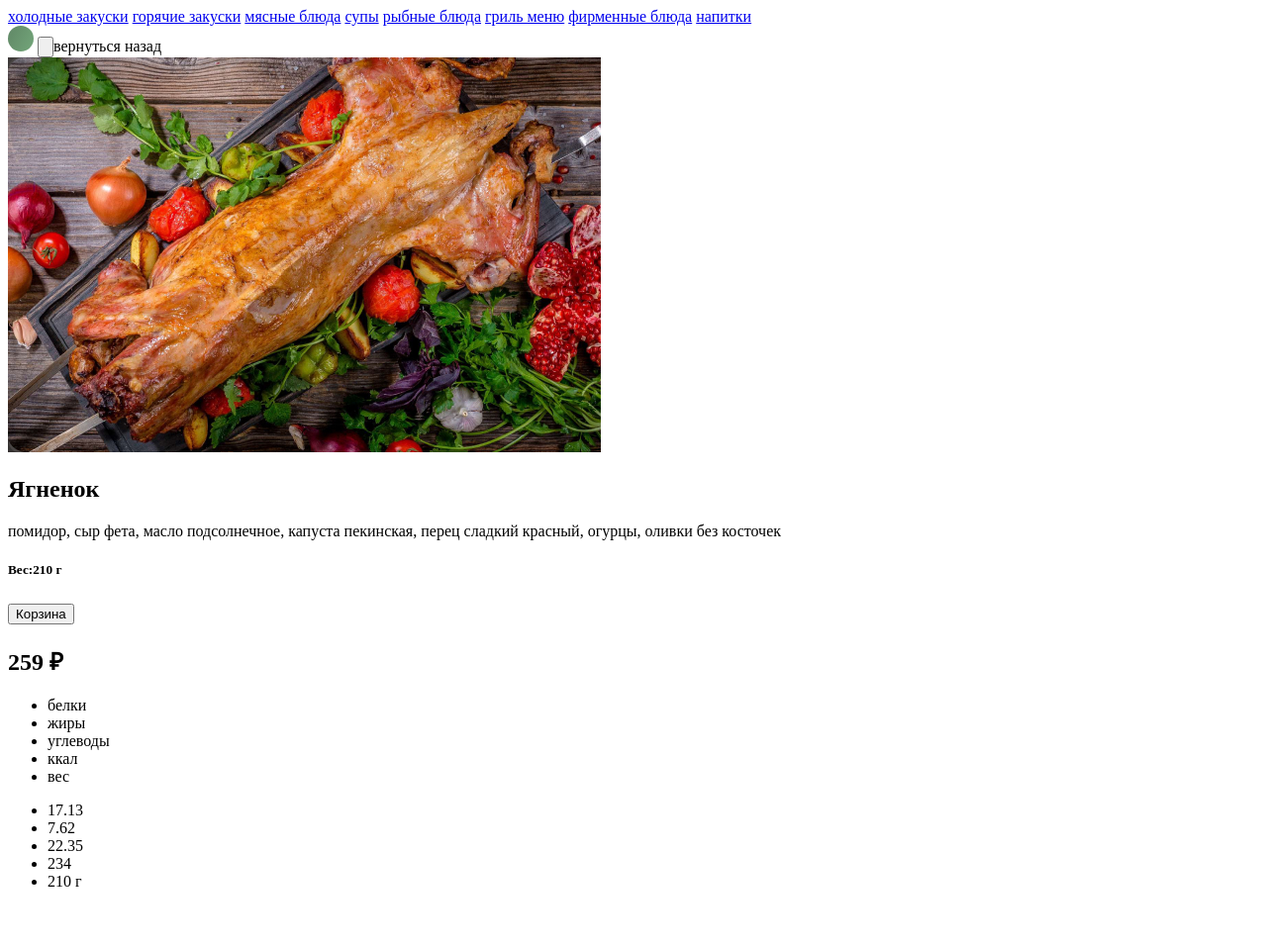
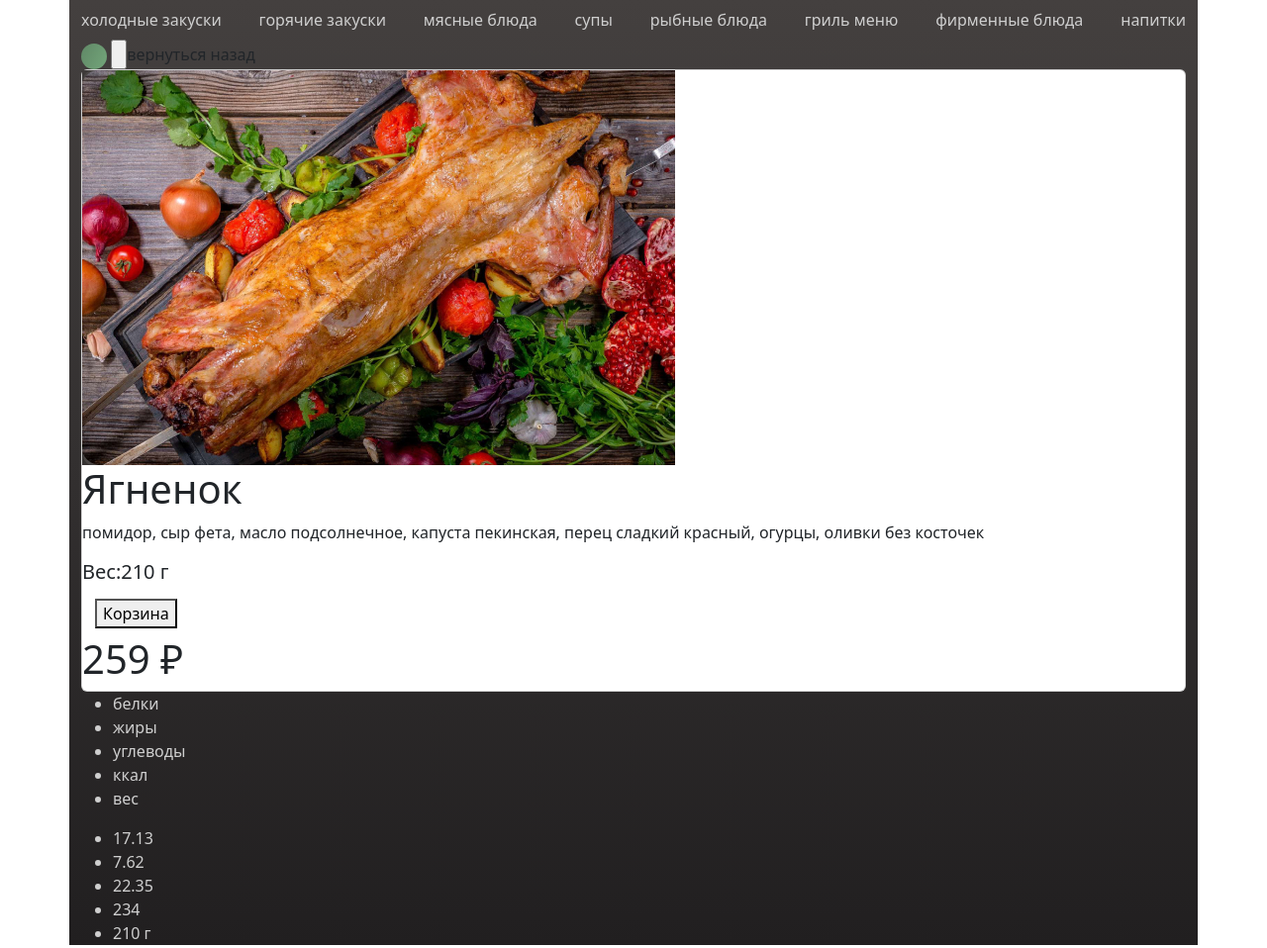
Before and after one commit to oldfkic/online-foodshop, a website: page index.html in a window 1280 px wide. Shown: the whole page at 99% size. Before the commit the page ends 916 px from the top, so only its background shows below. Drawn offline with nearby package versions, Linux system fonts and the light colour scheme; files that its build step writes are made by us from their sources.

Commit message:
add article

```diff
--- a/index.html
+++ b/index.html
@@ -4,6 +4,8 @@
     <meta charset="UTF-8" />
     <meta name="viewport" content="width=device-width, initial-scale=1.0" />
     <title>Document</title>
+    <link rel="stylesheet" href="node_modules/bootstrap/dist/css/bootstrap.min.css">
+    <link rel="stylesheet" href="css/style.css">
   </head>
   <body>
     <div class="container">
@@ -44,7 +46,7 @@
           <input type="button" />вернуться назад
         </div>
         <span class="card">
-          <img src="img/food-1.jpg" alt="" />
+          <img src="img/food-1.jpg" alt="" class="image">
           <div class="info">
             <h1 class="info__title">Ягненок</h1>
             <p class="info__showing">
@@ -95,5 +97,7 @@
         </ul>
       </article>
     </div>
+
+    <script src="node_modules/bootstrap/dist/js/bootstrap.bundle.min.js"></script>
   </body>
 </html>
--- a/scss/common/_basic.scss
+++ b/scss/common/_basic.scss
@@ -4,3 +4,18 @@
 body {
     margin: 0;
 }
+.container {
+    background: linear-gradient(0deg, #211F20 0%, #44403F 100%);
+}
+.nav__link {
+    color: var(--text-color);
+    text-decoration: none;
+}
+.image {
+    width: 599px;
+    height: 399px;
+}
+.name {
+    text-decoration: none;
+    color: var(--text-color);
+}
--- a/scss/style.scss
+++ b/scss/style.scss
@@ -1 +1,2 @@
 @import 'common/var';
+@import 'common/basic';
```
